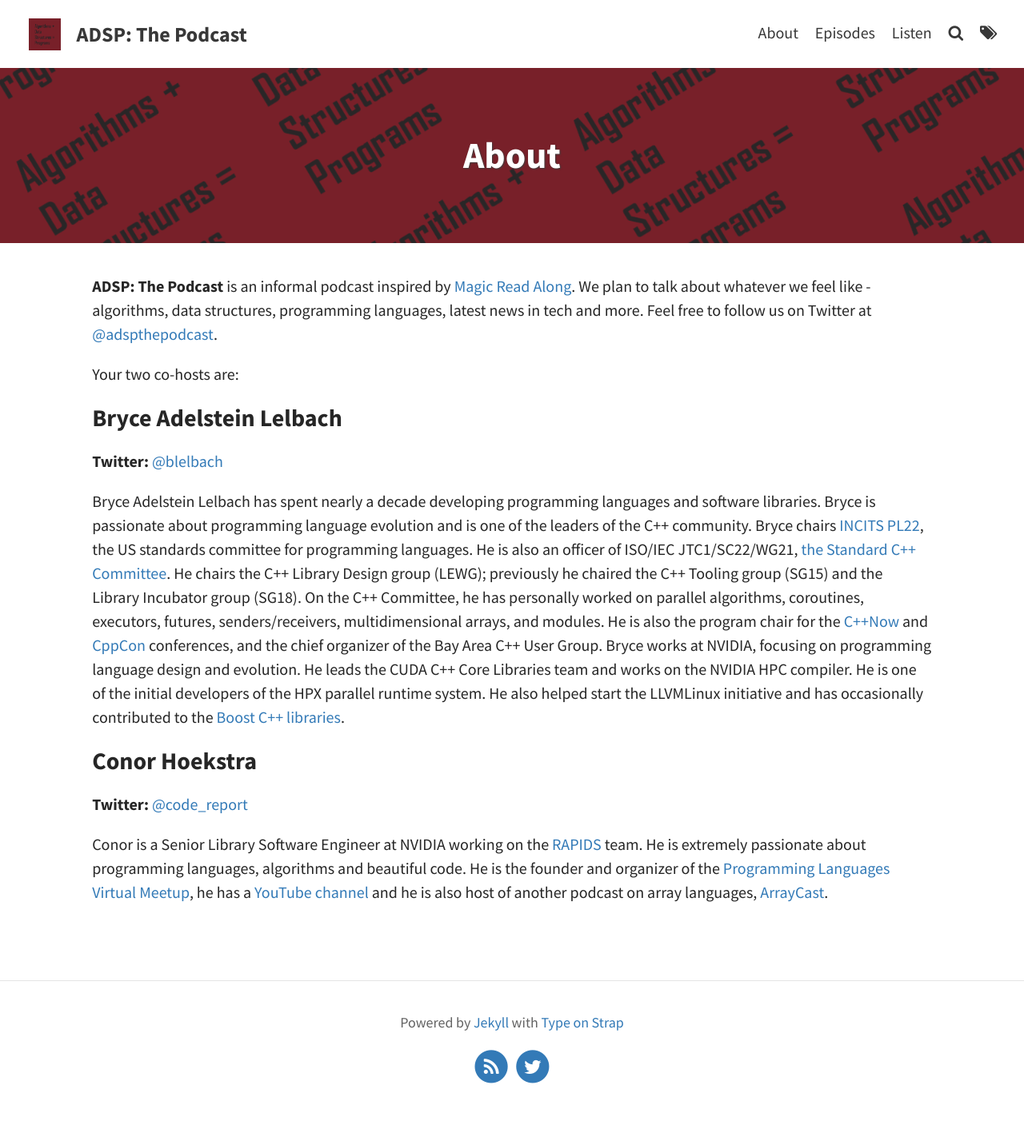
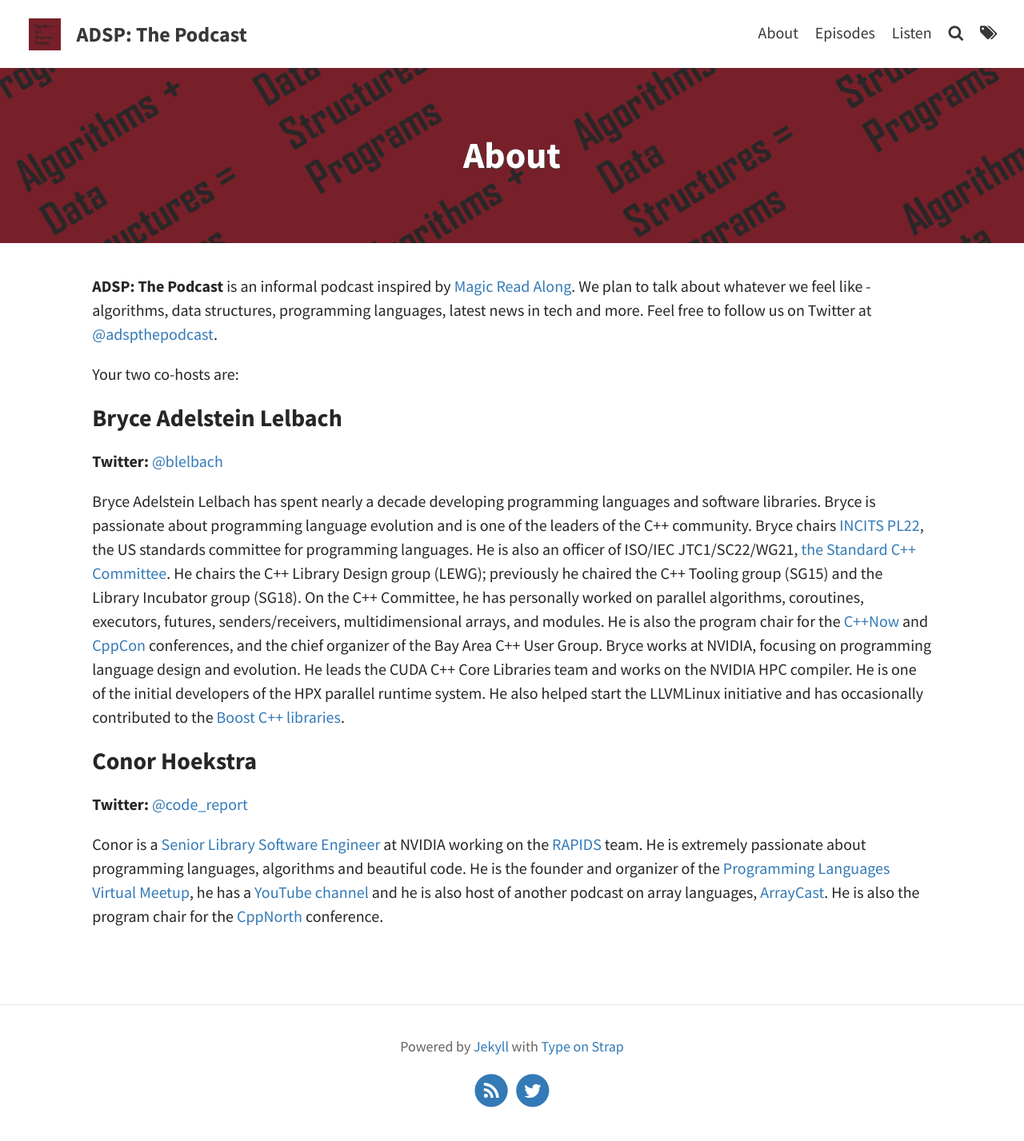
Before and after one commit to codereport/adsp2, a Jekyll site: the page built from pages/about.md, in a window 1280 px wide. Shown: the whole page at 80% size. Built offline with Jekyll 4.4.1, drawn with Linux system fonts in a browser that asks for light colours; before the commit the page ends 1397 px from its top, so only the background shows below that.

Commit message:
Update about

```diff
--- a/pages/about.md
+++ b/pages/about.md
@@ -20,4 +20,4 @@
 
 **Twitter:** [@code_report](https://twitter.com/code_report)
 
-Conor is a Senior Library Software Engineer at NVIDIA working on the [RAPIDS](https://rapids.ai/) team. He is extremely passionate about programming languages, algorithms and beautiful code. He is the founder and organizer of the [Programming Languages Virtual Meetup](https://www.meetup.com/Programming-Languages-Toronto-Meetup/), he has a [YouTube channel](https://www.youtube.com/codereport) and he is also host of another podcast on array languages, [ArrayCast](https://www.arraycast.com/).
+Conor is a [Senior Library Software Engineer](https://www.linkedin.com/in/conorhoekstra/) at NVIDIA working on the [RAPIDS](https://rapids.ai/) team. He is extremely passionate about programming languages, algorithms and beautiful code. He is the founder and organizer of the [Programming Languages Virtual Meetup](https://www.meetup.com/Programming-Languages-Toronto-Meetup/), he has a [YouTube channel](https://www.youtube.com/codereport) and he is also host of another podcast on array languages, [ArrayCast](https://www.arraycast.com/). He is also the program chair for the [CppNorth](https://cppnorth.ca/) conference.
```
